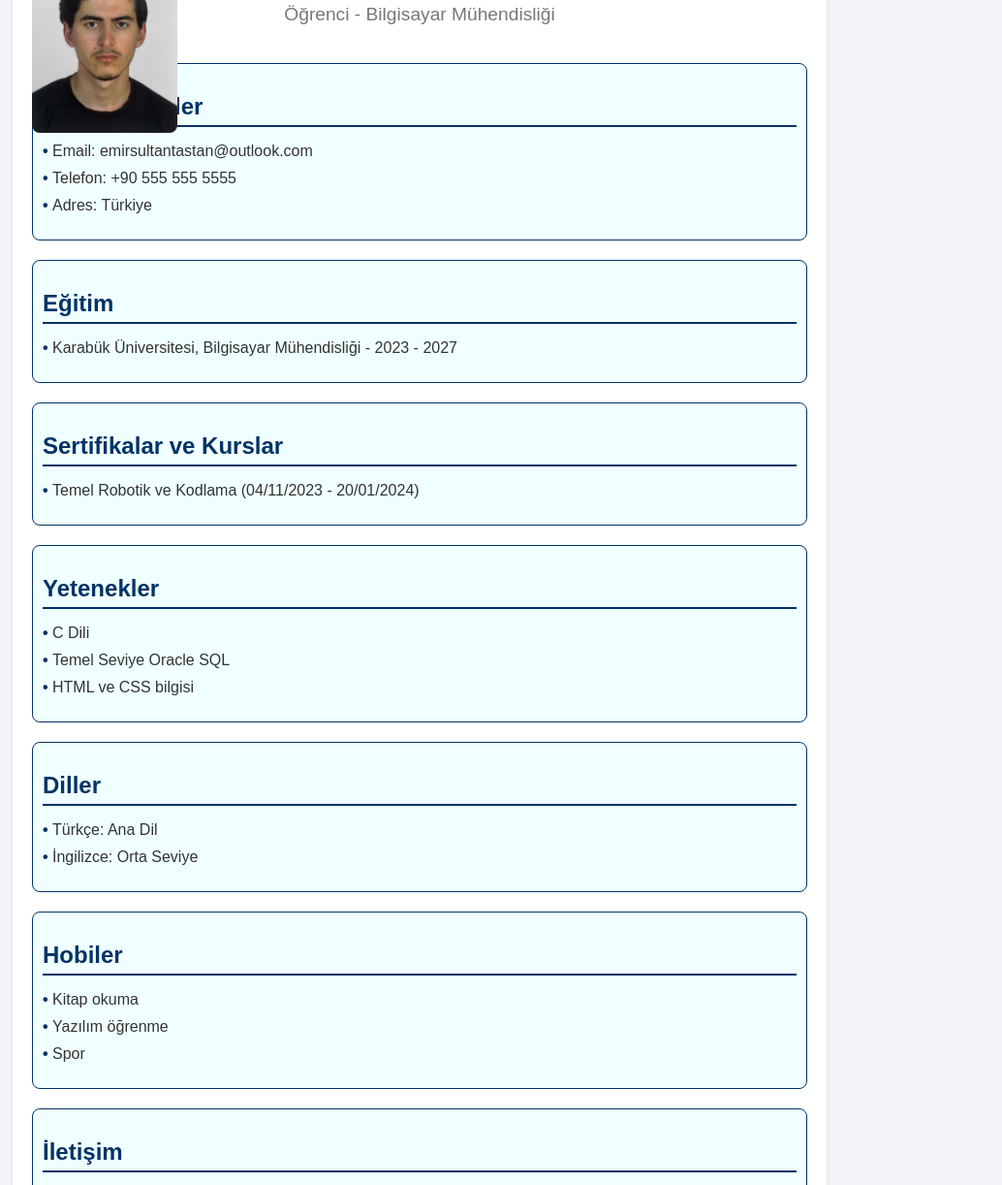
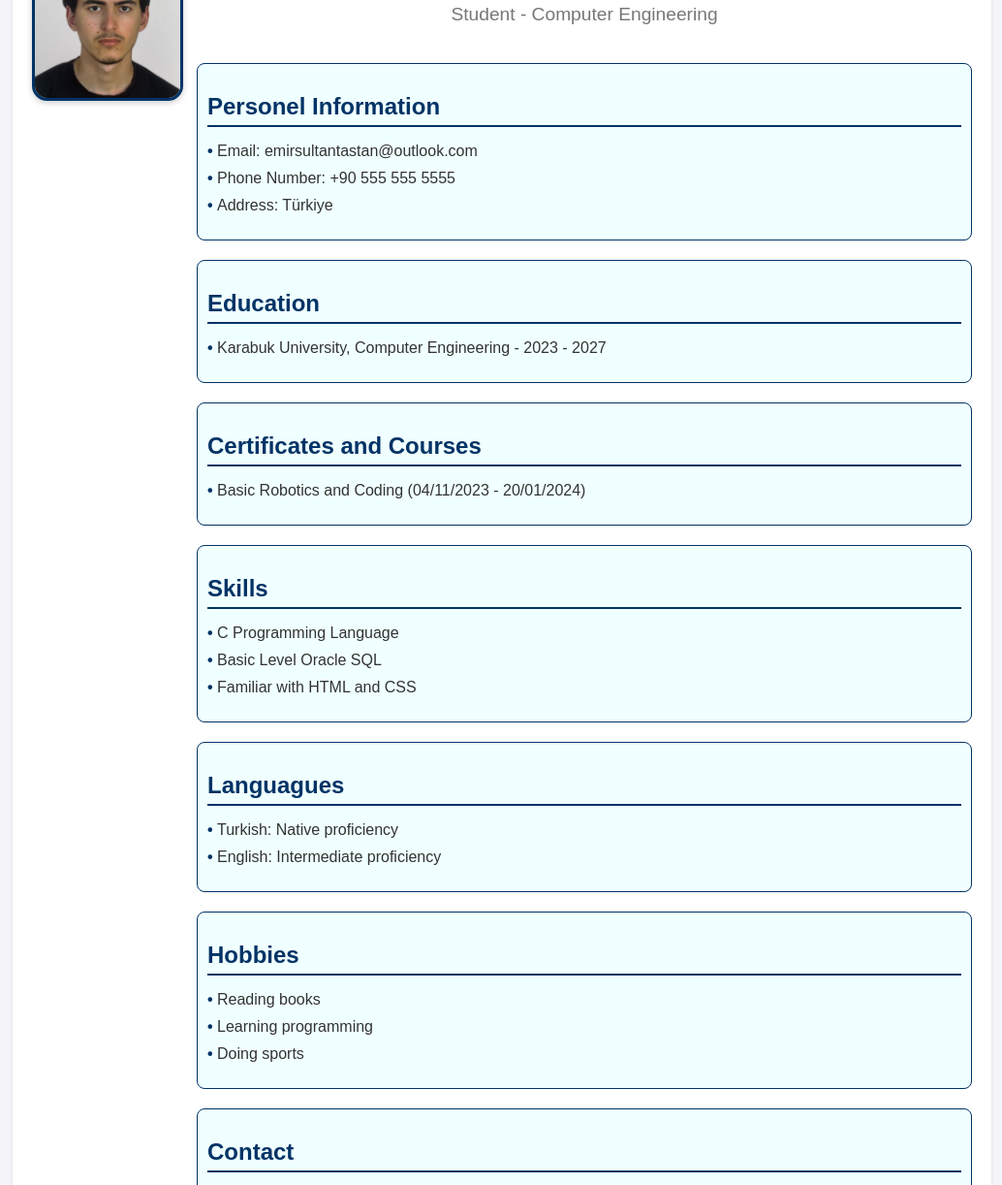
Before and after one commit to emirsultantastan/cv-site, a plain HTML site: page index.html in a window 1280 px wide. Shown: the part 92-1314 px from the top of the page at 97% size, without its empty margins (7-1041 px from the left). Drawn offline with Linux system fonts and the light colour scheme; files whose address does not match are found by name.

Commit message:
Update index.html

```diff
--- a/index.html
+++ b/index.html
@@ -1,5 +1,5 @@
 <!DOCTYPE html>
-<html lang="en">
+<html lang="tr">
 <head>
   <meta charset="UTF-8">
   <meta name="viewport" content="width=device-width, initial-scale=1.0">
@@ -7,30 +7,33 @@
   <style>
     body {
       font-family: Arial, sans-serif;
+      background-color: #f4f4f9;
+      color: #333;
       margin: 0;
       padding: 0;
-            background-color: #f4f4f9;
-            color: #333;
-        }
-
-        .kutu {
-            border: solid 1px #003366;
-            background-color: #F0FFFF	;
-            border-radius: 8px;
-            padding: 10px;
     }
 
     .container {
       max-width: 800px;
-            margin-left: 20px; /* sola dayama */
-            margin-right: auto;
-            margin-top: 20px;
       background: #fff;
-            padding: 20px;
+      margin: 20px 0 0 20px;
+      padding: 20px 20px 20px 190px;
+      border-radius: 8px;
       box-shadow: 0 2px 4px rgba(0, 0, 0, 0.1);
-            border-radius: 8px;
       text-align: center;
       position: relative;
+    }
+
+    .profile-pic {
+	position: absolute;
+	top: 20px;
+	left: 20px;
+	width: 150px;
+	height: 150px;
+	border-radius: 10%;
+	object-fit: cover;
+	border: 3px solid #003366;
+	box-shadow: 0 2px 6px rgba(0, 0, 0, 0.2);
 }
 
     header {
@@ -39,14 +42,14 @@
     }
 
     header h1 {
+      color: #003366;
+      font-size: 2em;
       margin: 0;
-            font-size: 2em;
-            color: #003366;
     }
 
     header p {
+      color: #777;
       font-size: 1.2em;
-            color: #777;
     }
 
     section {
@@ -55,11 +58,18 @@
     }
 
     section h2 {
+      font-size: 1.5em;
+      color: #003366;
       border-bottom: 2px solid #003366;
       padding-bottom: 5px;
       margin-bottom: 10px;
-            font-size: 1.5em;
-            color: #003366;
+    }
+
+    .kutu {
+      background-color: #F0FFFF;
+      padding: 10px;
+      border-radius: 8px;
+      border: 1px solid #003366;
     }
 
     ul {
@@ -68,9 +78,9 @@
     }
 
     ul li {
+      position: relative;
       margin-bottom: 10px;
       padding-left: 10px;
-            position: relative;
     }
 
     ul li::before {
@@ -81,22 +91,13 @@
       left: 0;
     }
 
-        .profile-pic {
-            position: absolute;
-            top: 20px;
-            left: 20px;
-            border-radius: 8px;
-            max-width: 150px;
-            height: auto;
-        }
-
     a {
-            color: #DAA520	;
+      color: #DAA520;
       text-decoration: none;
     }
 
     a:hover {
-            color: #CC7722;
+      color: #F3D104;
     }
 
     a:active {
@@ -106,65 +107,66 @@
 </head>
 <body>
   <div class="container">
-        <img class="profile-pic" src="emir.jpg" alt="emirsultan">
+    <img class="profile-pic" src="C:\Users\emirs\OneDrive\Masaüstü\cv\emir.jpg" alt="Fotoğraf">
+
     <header>
       <h1>Emirsultan Taştan</h1>
-            <p>Öğrenci - Bilgisayar Mühendisliği</p>
+      <p>Student - Computer Engineering</p>
     </header>
 
     <section class="kutu">
-            <h2>Kişisel Bilgiler</h2>
+      <h2>Personel Information</h2>
       <ul>
         <li>Email: emirsultantastan@outlook.com</li>
-                <li>Telefon: +90 555 555 5555</li>
-                <li>Adres: Türkiye</li>
+        <li>Phone Number: +90 555 555 5555</li>
+        <li>Address: Türkiye</li>
       </ul>
     </section>
 
     <section class="kutu">
-            <h2>Eğitim</h2>
+      <h2>Education</h2>
       <ul>
-                <li>Karabük Üniversitesi, Bilgisayar Mühendisliği - 2023 - 2027</li>
+        <li>Karabuk University, Computer Engineering - 2023 - 2027</li>
       </ul>
     </section>
 
     <section class="kutu">
-            <h2>Sertifikalar ve Kurslar</h2>
+      <h2>Certificates and Courses</h2>
       <ul>
-                <li>Temel Robotik ve Kodlama (04/11/2023 - 20/01/2024)</li>
+        <li>Basic Robotics and Coding (04/11/2023 - 20/01/2024)</li>
       </ul>
     </section>
 
     <section class="kutu">
-            <h2>Yetenekler</h2>
+      <h2>Skills</h2>
       <ul>
-                <li>C Dili</li>
-                <li>Temel Seviye Oracle SQL</li>
-                <li>HTML ve CSS bilgisi</li>
+        <li>C Programming Language</li>
+        <li>Basic Level Oracle SQL</li>
+        <li>Familiar with HTML and CSS</li>
       </ul>
     </section>
 
     <section class="kutu">
-            <h2>Diller</h2>
+      <h2>Languagues</h2>
       <ul>
-                <li>Türkçe: Ana Dil</li>
-                <li>İngilizce: Orta Seviye</li>
+        <li>Turkish: Native proficiency</li>
+        <li>English: Intermediate proficiency</li>
       </ul>
     </section>
 
     <section class="kutu">
-            <h2>Hobiler</h2>
+      <h2>Hobbies</h2>
       <ul>
-                <li>Kitap okuma</li>
-                <li>Yazılım öğrenme</li>
-                <li>Spor</li>
+        <li>Reading books</li>
+        <li>Learning programming</li>
+        <li>Doing sports</li>
       </ul>
     </section>
 
     <section class="kutu">
-            <h2>İletişim</h2>
+      <h2>Contact</h2>
       <p>
-                <a href="https://www.linkedin.com/in/emirsultan-ta%C5%9Ftan-558182353?trk=contact-info">LinkedIn Profili</a>
+        <a href="https://www.linkedin.com/in/emirsultan-ta%C5%9Ftan-558182353?trk=contact-info" target="_blank">LinkedIn Profili</a>
       </p>
     </section>
   </div>
```
Lines whose indentation alone changed are shown as unchanged.
